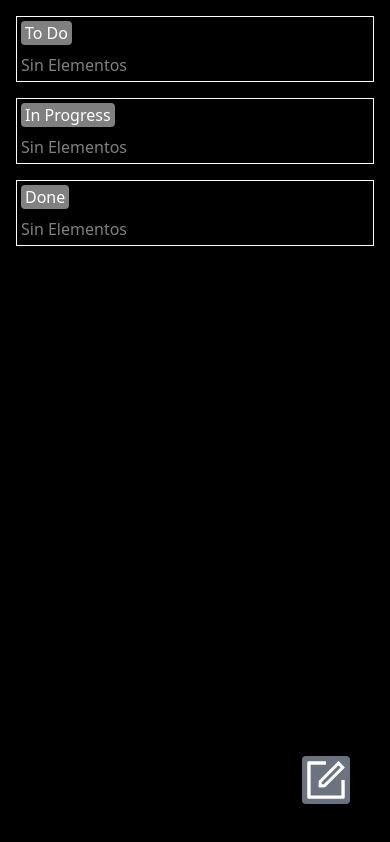
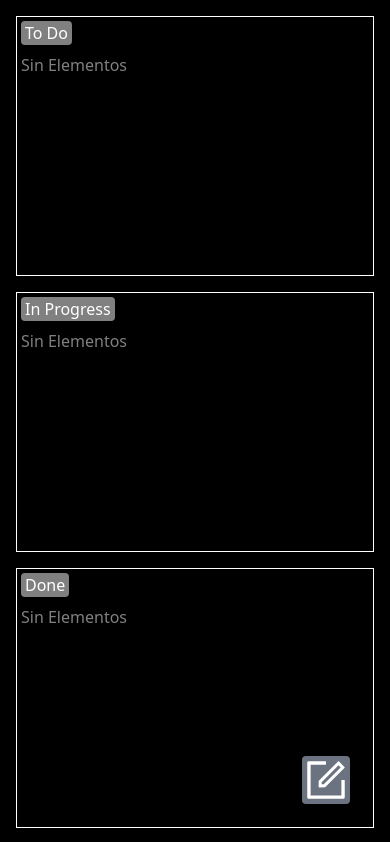
Before and after one commit to tw1ttt3r/lottus-education-board, a React (Create React App) app: page / in a window 390 px wide. Built offline with nearby package versions, Linux system fonts and the light colour scheme.

Commit message:
chore: added support grid media query

```diff
--- a/src/components/Board.tsx
+++ b/src/components/Board.tsx
@@ -37,7 +37,7 @@ const Board: FC<BoardProps> = ({ className }: BoardProps) => {
   } = useTasks();
 
   return (
-    <section className="w-screen h-screen bg-black p-4 flex flex-col lg:flex-row gap-4 overflow-y-auto">
+    <section className="w-screen h-screen bg-black p-4 xs:grid xs:grid-rows-3 lg:flex flex-col lg:flex-row gap-4 overflow-y-auto">
       {
         Object.entries(status).map(([ key, { title } ]) =>
           // @ts-ignore
```
